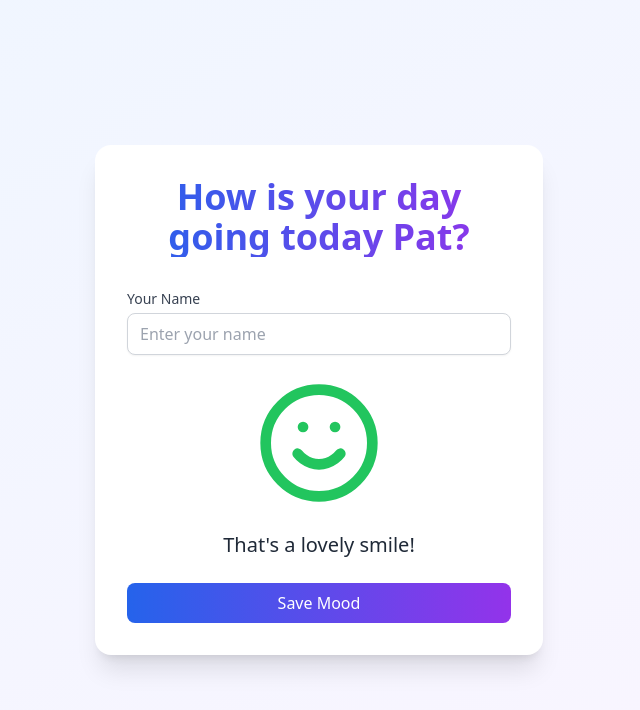
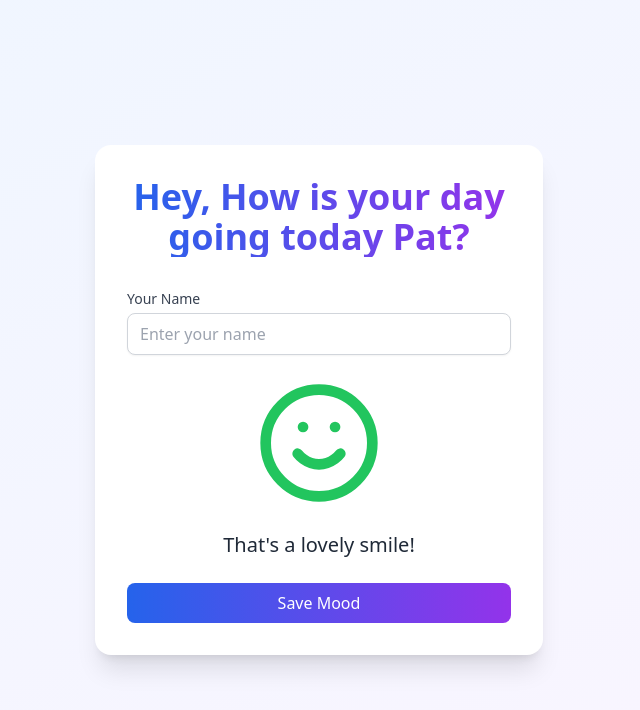
Before and after one commit to toddwmac/NiblickMoodTracker, a React (Vite) app: page / in a window 1280 px wide. Shown: the top 710 px of the page, without its empty margins (321-961 px from the left). Built offline with nearby package versions, Linux system fonts and the light colour scheme; no server answers; the database is empty.

Commit message:
Pat name and email change on github

```diff
--- a/src/App.tsx
+++ b/src/App.tsx
@@ -18,7 +18,7 @@ function App() {
       <div className="bg-white rounded-2xl shadow-xl p-8 max-w-md w-full mx-auto space-y-8 transform hover:shadow-2xl transition-all duration-300">
         <div className="text-center space-y-4">
           <h1 className="text-4xl font-bold bg-gradient-to-r from-blue-600 to-purple-600 bg-clip-text text-transparent">
-            How is your day going today Pat?
+            Hey, How is your day going today Pat?
                     </h1>
         </div>
 
```
